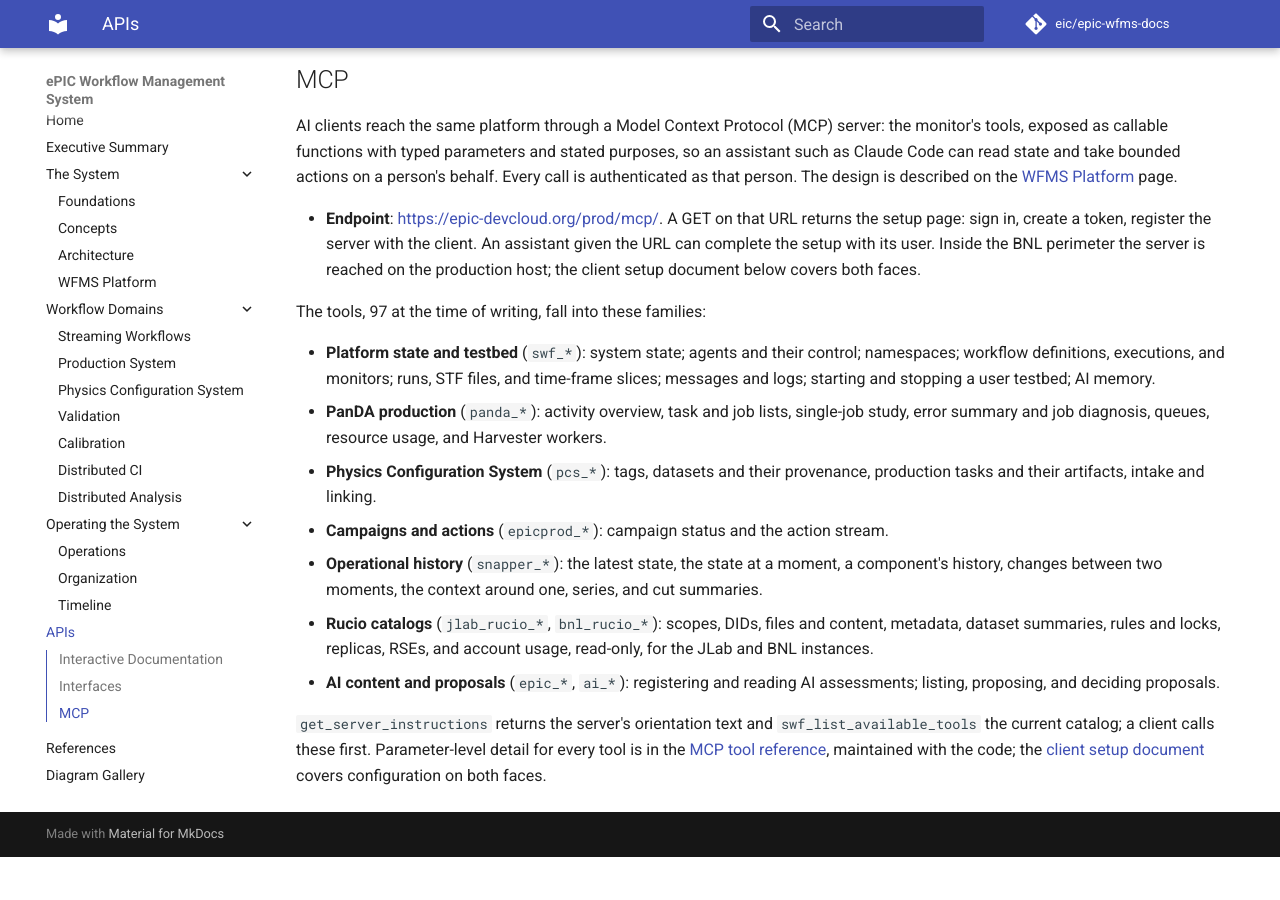
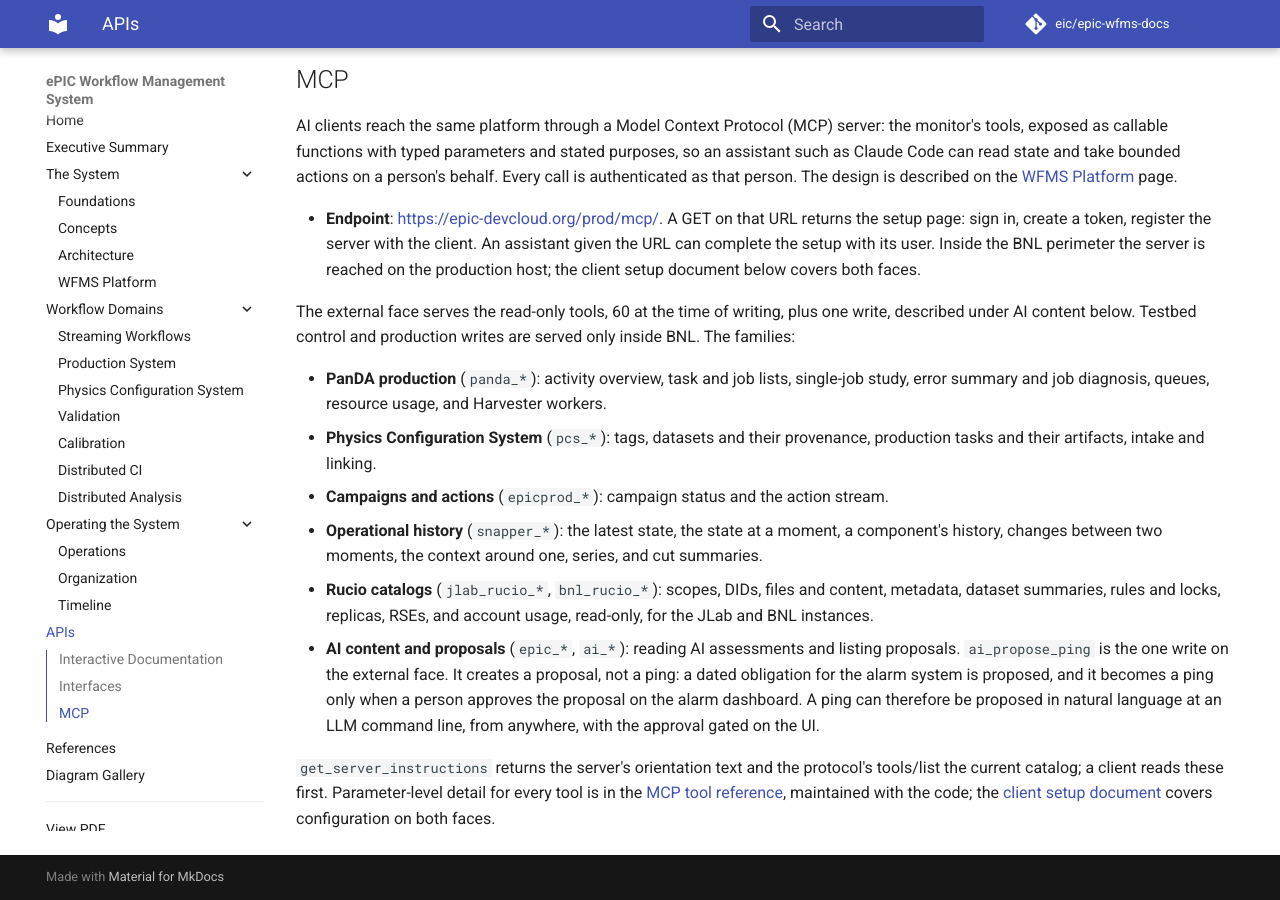
Before and after one commit to eic/epic-wfms-docs, an MkDocs documentation site: the page built from docs/apis.md, in a window 1280 px wide and 900 px high, scrolled down 797 px. Built offline with MkDocs 1.6.1 and Material for MkDocs 9.7.7, drawn with Linux system fonts in a browser that asks for light colours; comment, search, counter and statistics services are not loaded; before the commit the page ends 1654 px from its top, so only the background shows below that.

Commit message:
APIs: MCP external face is read-only plus proposing a ping; testbed family dropped
Co-Authored-By: Claude Fable 5.1 <noreply@anthropic.com>
Claude-Session: https://claude.ai/code/session_019Mi2URW9U4QgT5zJad2YyW

```diff
--- a/docs/apis.md
+++ b/docs/apis.md
@@ -50,12 +50,10 @@ authenticated as that person. The design is described on the
   its user. Inside the BNL perimeter the server is reached on the
   production host; the client setup document below covers both faces.
 
-The tools, 97 at the time of writing, fall into these families:
+The external face serves the read-only tools, 60 at the time of writing,
+plus one write, described under AI content below. Testbed control and
+production writes are served only inside BNL. The families:
 
-- **Platform state and testbed** (`swf_*`): system state; agents and their
-  control; namespaces; workflow definitions, executions, and monitors;
-  runs, STF files, and time-frame slices; messages and logs; starting and
-  stopping a user testbed; AI memory.
 - **PanDA production** (`panda_*`): activity overview, task and job lists,
   single-job study, error summary and job diagnosis, queues, resource
   usage, and Harvester workers.
@@ -69,12 +67,16 @@ The tools, 97 at the time of writing, fall into these families:
 - **Rucio catalogs** (`jlab_rucio_*`, `bnl_rucio_*`): scopes, DIDs, files
   and content, metadata, dataset summaries, rules and locks, replicas,
   RSEs, and account usage, read-only, for the JLab and BNL instances.
-- **AI content and proposals** (`epic_*`, `ai_*`): registering and reading
-  AI assessments; listing, proposing, and deciding proposals.
+- **AI content and proposals** (`epic_*`, `ai_*`): reading AI assessments
+  and listing proposals. `ai_propose_ping` is the one write on the external
+  face. It creates a proposal, not a ping: a dated obligation for the
+  alarm system is proposed, and it becomes a ping only when a person
+  approves the proposal on the alarm dashboard. A ping can therefore be
+  proposed in natural language at an LLM command line, from anywhere,
+  with the approval gated on the UI.
 
-`get_server_instructions` returns the server's orientation text and
-`swf_list_available_tools` the current catalog; a client calls these
-first. Parameter-level detail for every tool is in the
+`get_server_instructions` returns the server's orientation text and the
+protocol's tools/list the current catalog; a client reads these first. Parameter-level detail for every tool is in the
 [MCP tool reference](https://github.com/BNLNPPS/swf-monitor/blob/main/docs/MCP_TOOL_REFERENCE.md),
 maintained with the code; the
 [client setup document](https://github.com/BNLNPPS/swf-monitor/blob/main/docs/MCP_CLIENTS.md)
```
